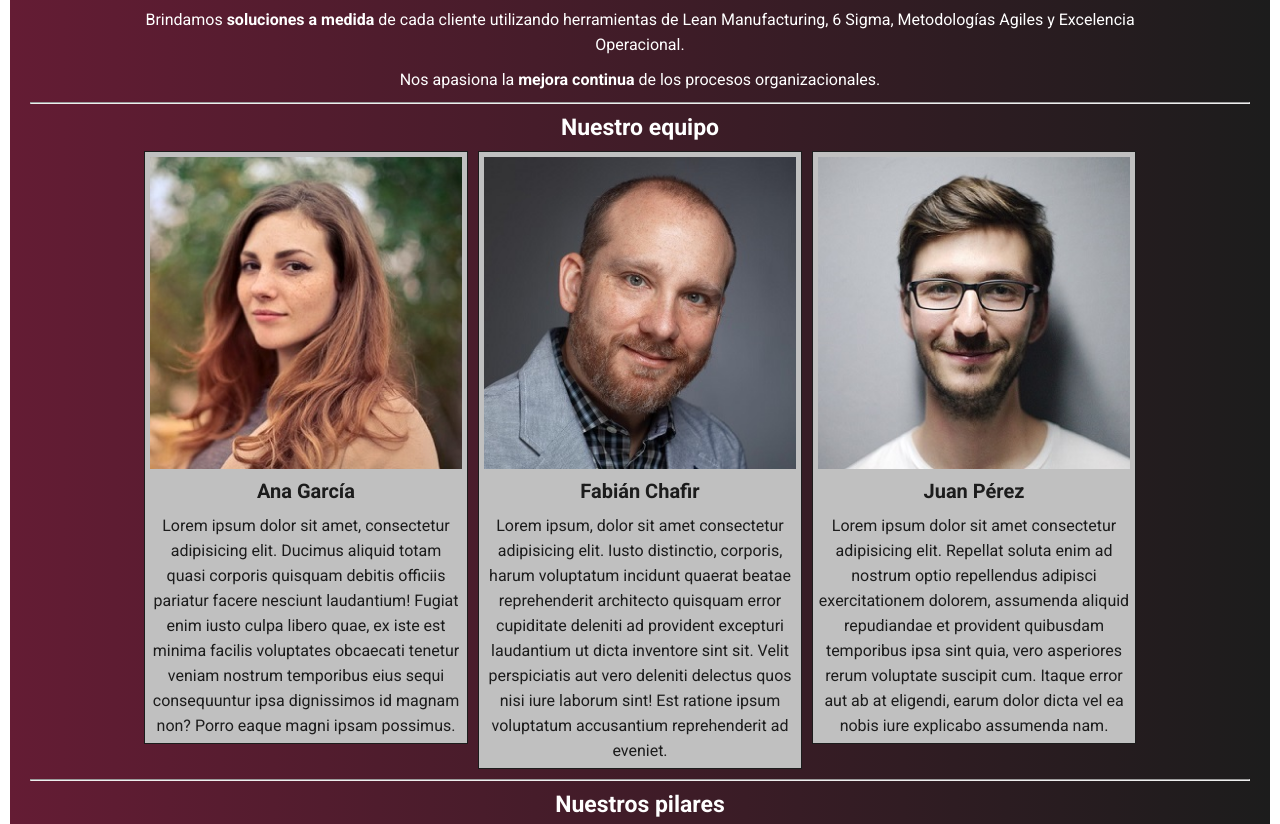
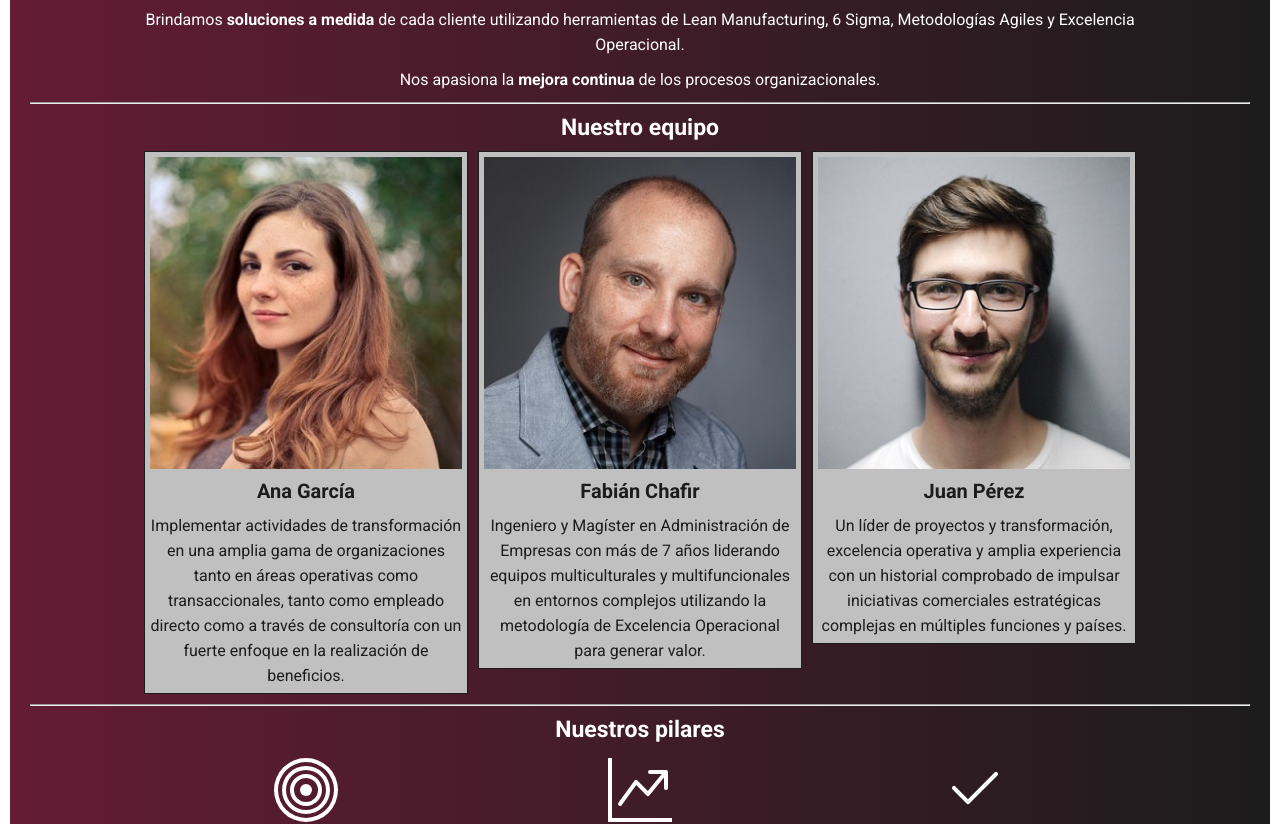
Before and after one commit to rafafloresok/ch-desarrollo-web, a website: page pages/quienes_somos.html in a window 1280 px wide. Shown: the part 140-964 px from the top of the page. Drawn offline with nearby package versions, Linux system fonts and the light colour scheme.

Commit message:
se eliminan textos de relleno (lorem ipsum)

```diff
--- a/pages/quienes_somos.html
+++ b/pages/quienes_somos.html
@@ -55,17 +55,17 @@
         <div class="card card-2" data-aos="fade-up" data-aos-duration="1000" data-aos-delay="200" data-aos-anchor-placement="top-bottom">
           <img src="../images/fabian_chafir.jpg" alt="foto de perfil de Fabian Chafir">
           <h3>Fabián Chafir</h3>
-          <p>Lorem ipsum, dolor sit amet consectetur adipisicing elit. Iusto distinctio, corporis, harum voluptatum incidunt quaerat beatae reprehenderit architecto quisquam error cupiditate deleniti ad provident excepturi laudantium ut dicta inventore sint sit. Velit perspiciatis aut vero deleniti delectus quos nisi iure laborum sint! Est ratione ipsum voluptatum accusantium reprehenderit ad eveniet.</p>
+          <p>Ingeniero y Magíster en Administración de Empresas con más de 7 años liderando equipos multiculturales y multifuncionales en entornos complejos utilizando la metodología de Excelencia Operacional para generar valor.</p>
         </div>
         <div class="card card-1" data-aos="fade-right" data-aos-duration="1000" data-aos-delay="200" data-aos-anchor-placement="top-bottom">
           <img src="../images/ana_garcia.jpg" alt="foto de perfil de Ana Garcia">
           <h3>Ana García</h3>
-          <p>Lorem ipsum dolor sit amet, consectetur adipisicing elit. Ducimus aliquid totam quasi corporis quisquam debitis officiis pariatur facere nesciunt laudantium! Fugiat enim iusto culpa libero quae, ex iste est minima facilis voluptates obcaecati tenetur veniam nostrum temporibus eius sequi consequuntur ipsa dignissimos id magnam non? Porro eaque magni ipsam possimus.</p>
+          <p>Implementar actividades de transformación en una amplia gama de organizaciones tanto en áreas operativas como transaccionales, tanto como empleado directo como a través de consultoría con un fuerte enfoque en la realización de beneficios.</p>
         </div>
         <div class="card card-3" data-aos="fade-left" data-aos-duration="1000" data-aos-delay="200" data-aos-anchor-placement="top-bottom">
           <img src="../images/juan_perez.jpg" alt="foto de perfil de Juan Perez">
           <h3>Juan Pérez</h3>
-          <p>Lorem ipsum dolor sit amet consectetur adipisicing elit. Repellat soluta enim ad nostrum optio repellendus adipisci exercitationem dolorem, assumenda aliquid repudiandae et provident quibusdam temporibus ipsa sint quia, vero asperiores rerum voluptate suscipit cum. Itaque error aut ab at eligendi, earum dolor dicta vel ea nobis iure explicabo assumenda nam.</p>
+          <p>Un líder de proyectos y transformación, excelencia operativa y amplia experiencia con un historial comprobado de impulsar iniciativas comerciales estratégicas complejas en múltiples funciones y países.</p>
         </div>
       </div>
       <hr data-aos="fade-down" data-aos-duration="1000">
```
Also changed, not shown: pages/nuestros_servicios.html (+3 -3 lines).
